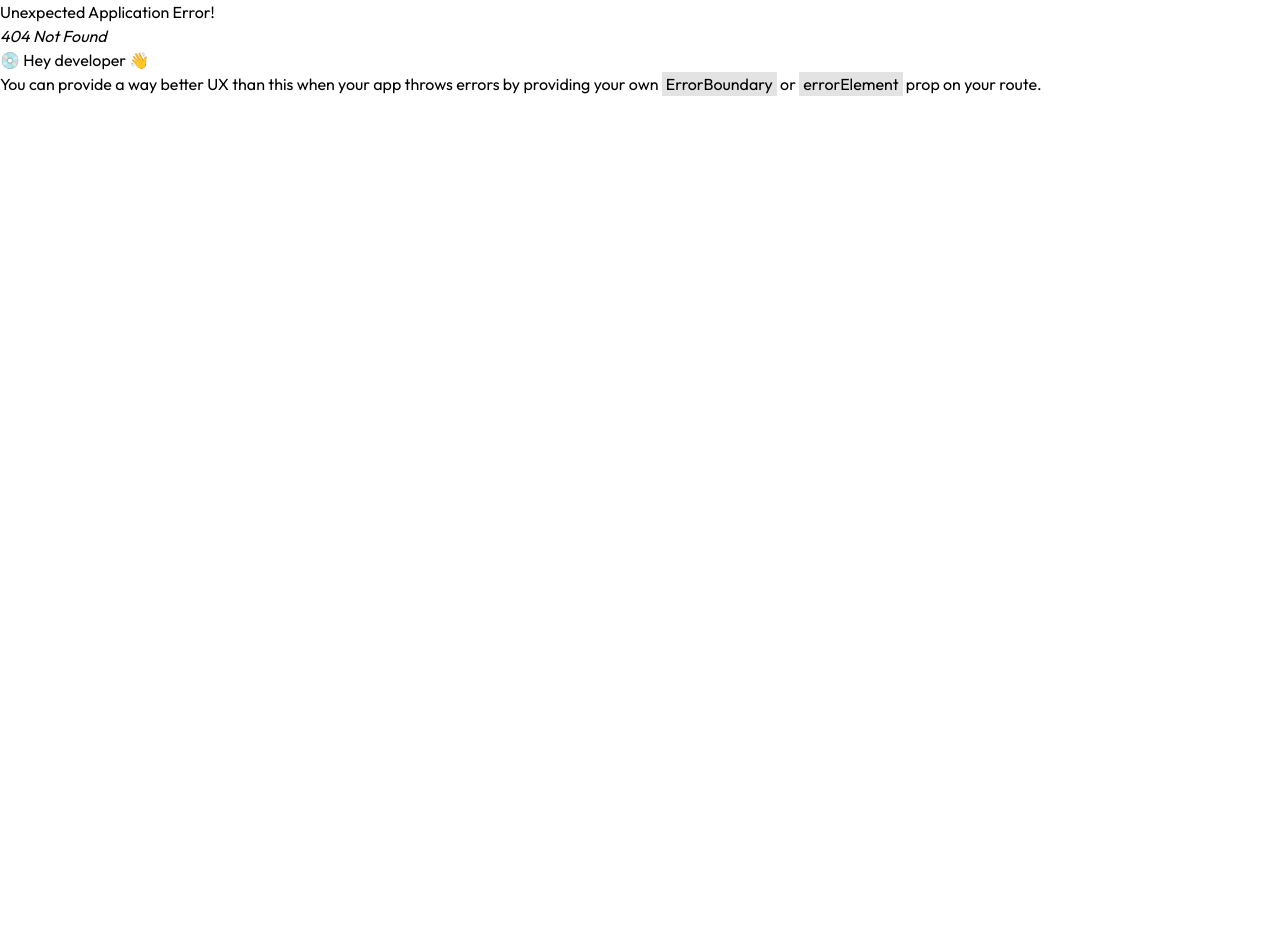
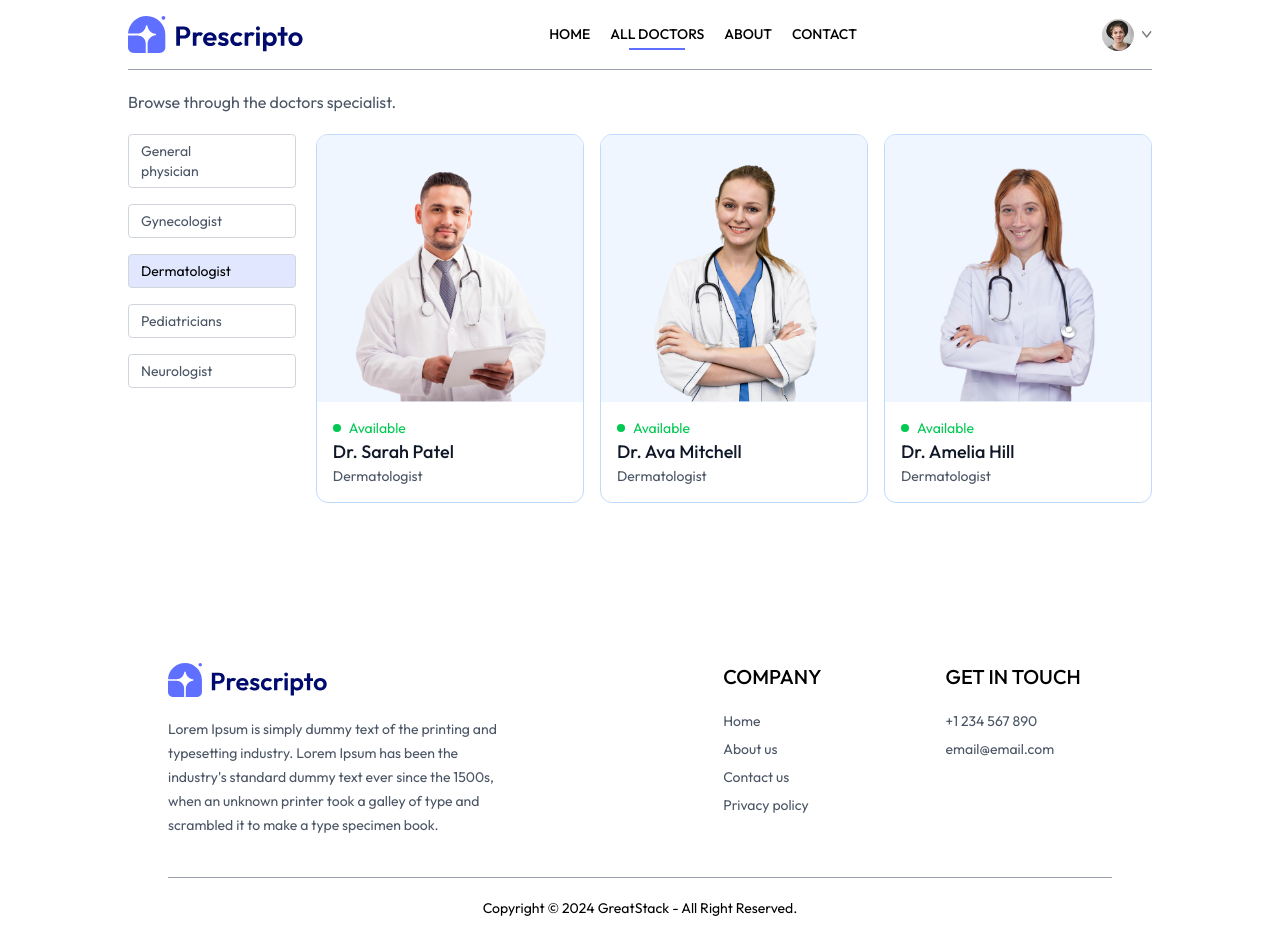
Before and after one commit to IamAhxan/mern-doctor-appointment, a React (Vite) app in the folder client/: page /doctors/Dermatologist in a window 1280 px wide. Before the commit this address had no page. Before the commit the page ends 800 px from the top, so only its background shows below. Built offline with nearby package versions, Linux system fonts and the light colour scheme.

Commit message:
All Doctors page complete

```diff
--- a/client/routes.jsx
+++ b/client/routes.jsx
@@ -25,7 +25,7 @@
                 element: <Doctors />,
             },
             {
-                path: "/doctosrs/:specialty",
+                path: "/doctors/:speciality",
                 element: <Doctors />,
             },
             {
--- a/client/src/assets/assets.js
+++ b/client/src/assets/assets.js
@@ -322,4 +322,5 @@
             line2: 'Circle, Ring Road, London'
         }
     },
+
 ]
--- a/client/src/components/Navbar.jsx
+++ b/client/src/components/Navbar.jsx
@@ -8,7 +8,7 @@
     const [token, setToken] = useState(true);
     return (
         <div className='flex items-center justify-between py-4 mb-5 border-b border-b-gray-400 text-sm'>
-            <img src={assets.logo} alt="" className='w-44 cursor-pointer' />
+            <img src={assets.logo} alt="" className='w-44 cursor-pointer' onClick={() => navigate('/')} />
             <ul className='hidden md:flex items-start gap-5 font-medium'>
                 <NavLink to='/'>
                     <li className='py-1 '>HOME</li>
--- a/client/src/components/SpecialityMenu.jsx
+++ b/client/src/components/SpecialityMenu.jsx
@@ -13,7 +13,7 @@
             </p>
             <div className='flex sm:justify-center gap-4 pt-5 w-full overflow-scroll'>
                 {specialityData.map((item, index) => (
-                    <Link onClick={() => scrollTo(0, 0)} to={`/doctors/${item.speciality}`} key={index} className='flex flex-col items-center text-xs cursor-pointer shrink-0 hover:translate-y-[-10px] transition-all duration-500'>
+                    <Link onClick={() => scrollTo(0, 0)} to={`/doctors/${item.speciality}`} key={index} className='flex flex-col items-center text-xs cursor-pointer shrink-0 hover:-translate-y-2.5 transition-all duration-500'>
                         <img src={item.image} alt="" className='w-16 sm:w-24 mb-2' />
                         <p >{item.speciality}</p>
                     </Link>
--- a/client/src/pages/Doctors.jsx
+++ b/client/src/pages/Doctors.jsx
@@ -1,8 +1,58 @@
-import React from 'react'
+import React, { useContext, useEffect, useState } from 'react'
+import { useNavigate, useParams } from 'react-router-dom'
+import { AppContext } from '../context/AppContext'
 
 const Doctors = () => {
+    const navigate = useNavigate()
+    const { speciality } = useParams()
+    const { doctors } = useContext(AppContext)
+    const [filterDoc, setFilterDoc] = useState([])
+    const specialities = [...new Set(doctors.map(doc => doc.speciality))];
+
+
+    const applyFilter = () => {
+        if (speciality) {
+            setFilterDoc(doctors.filter(doc => doc.speciality === speciality))
+        } else {
+            setFilterDoc(doctors)
+        }
+    }
+    useEffect(() => {
+        applyFilter()
+    }, [doctors, speciality])
+
     return (
-        <div>Doctors</div>
+        <div>
+            <p className='text-gray-600'>Browse through the doctors specialist.</p>
+            <div className='flex flex-colsm:flex-row items-start gap-5 mt-5'>
+                {/* ---LEFT SIDE--- */}
+                <div className=' flex flex-col gap-4 text-sm text-gray-600'>
+                    {
+                        specialities.map((item) => (
+                            <p onClick={() => speciality === item ? navigate('/doctors') : navigate(`/doctors/${item}`)} className={`w-[94vw] sm:w-auto pl-3 py-1.5 pr-16 border border-gray-300 rounded transition-all cursor-pointer ${speciality === item ? "bg-indigo-100 text-black" : ""}`}>{item}</p>
+                        ))
+                    }
+                </div>
+
+                {/* ---RIGHT SIDE ---- */}
+                <div className='w-full grid grid-cols-(--grid-cols-auto) gap-4 gap-y-6'>
+                    {
+                        filterDoc.map((item, index) => (
+                            <div onClick={() => navigate(`/appointment/${item._id}`)} key={index} className='border border-blue-200 rounded-xl overflow-hidden cursor-pointer hover:-translate-y-2.5 transition-all duration-500'>
+                                <img src={item.image} alt="" className='bg-blue-50' />
+                                <div className='p-4 '>
+                                    <div className='flex items-center gap-2 text-sm text-center text-green-500'>
+                                        <p className='w-2 h-2 bg-green-500 rounded-full'></p><p>Available</p>
+                                    </div>
+                                    <p className='text-gray-900 text-lg font-medium'>{item.name}</p>
+                                    <p className='text-gray-600 text-sm'>{item.speciality}</p>
+                                </div>
+                            </div>
+                        ))
+                    }
+                </div>
+            </div>
+        </div>
     )
 }
 
```
